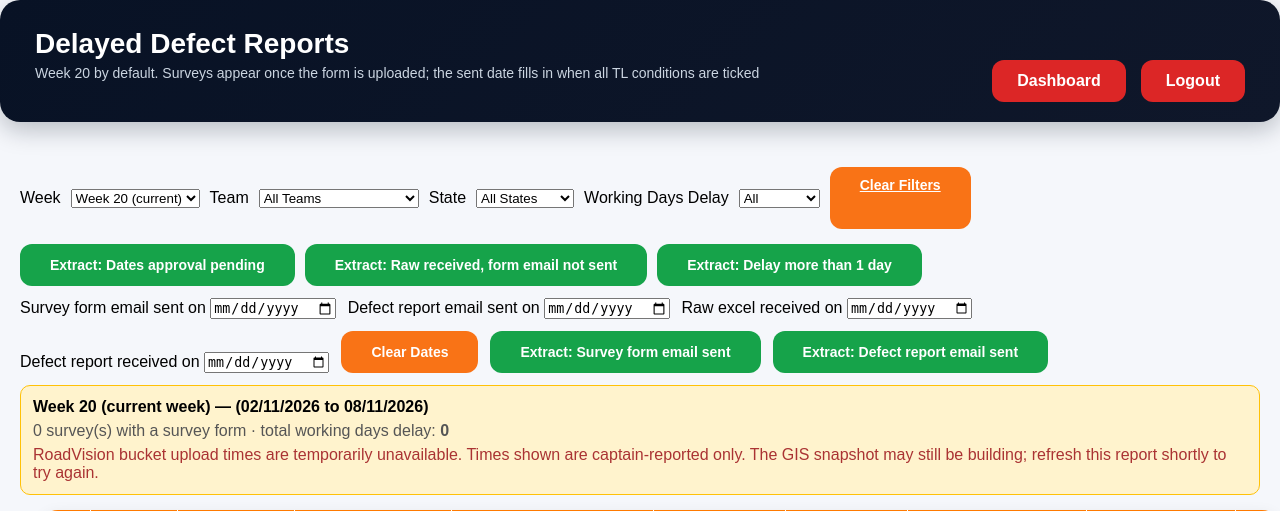
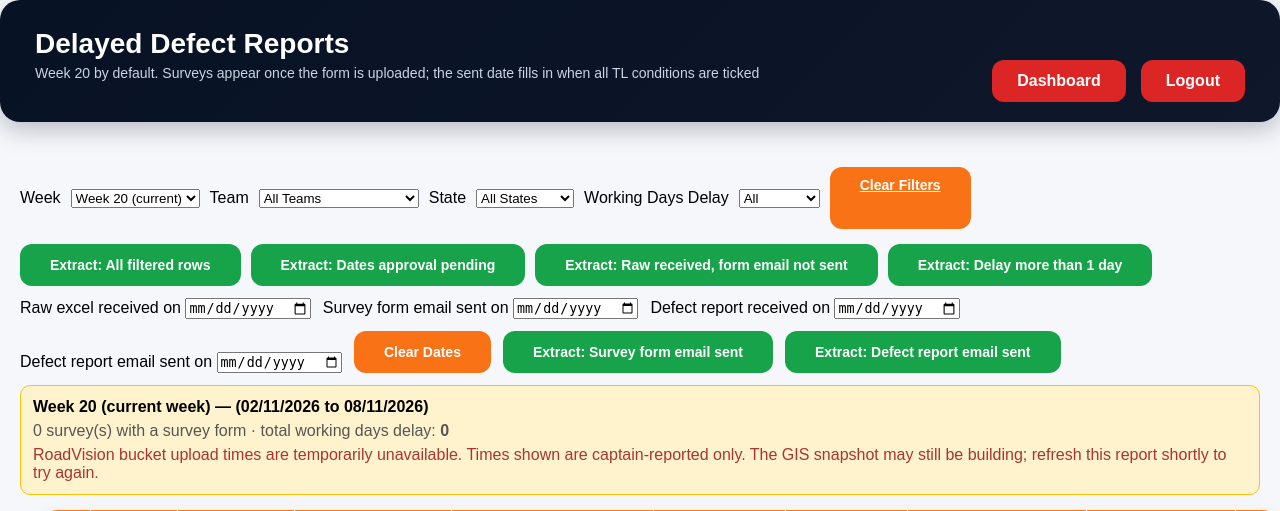
Before and after one commit to pranay3024/VIAMA, a Flask app: page /admin/delayed-surveys in a window 1280 px wide. Shown: the top 511 px of the page. Run offline with Flask 3, Linux system fonts and the light colour scheme; the visitor is signed in with stand-in values (Sample User, id 1); data that the repository does not hold is empty; some libraries are stand-ins or nearby versions.

Commit message:
column add

```diff
--- a/routes/admin.py
+++ b/routes/admin.py
@@ -786,7 +786,10 @@ def delayed_surveys():
     # itself does not change.
     extract_kind = request.args.get("extract")
     if request.args.get("format") == "text" and extract_kind:
-        if extract_kind == "raw_sent":
+        if extract_kind == "filtered":
+            rows = list(delayed)
+            lines = [f"{s.section_no}_Cycle{s.cycle_no}" for s in rows]
+        elif extract_kind == "raw_sent":
             rows = [s for s in delayed if s.raw_video_email_sent_at]
             lines = [f"{s.section_no}_Cycle{s.cycle_no}" for s in rows]
         elif extract_kind == "defect_sent":
--- a/templates/admin/delayed_surveys.html
+++ b/templates/admin/delayed_surveys.html
@@ -64,6 +64,7 @@
         </form>
 
         <div style="display:flex;flex-wrap:wrap;align-items:center;gap:10px;margin:12px 0;">
+            <button type="button" class="search-btn extract-btn" data-url="{{ url_for('admin.delayed_surveys', **dict(request.args, extract='filtered', format='text')) }}">Extract: All filtered rows</button>
             <button type="button" class="search-btn extract-btn" data-url="{{ url_for('admin.delayed_surveys', **dict(request.args, extract='dates_pending', format='text')) }}">Extract: Dates approval pending</button>
             <button type="button" class="search-btn extract-btn" data-url="{{ url_for('admin.delayed_surveys', **dict(request.args, extract='raw_no_form_email', format='text')) }}">Extract: Raw received, form email not sent</button>
             <button type="button" class="search-btn extract-btn" data-header="1" data-url="{{ url_for('admin.delayed_surveys', **dict(request.args, extract='delay_over_1', format='text')) }}">Extract: Delay more than 1 day</button>
@@ -76,17 +77,17 @@
                 <input type="hidden" name="{{ key }}" value="{{ value }}">
                 {% endif %}
             {% endfor %}
+            <label>Raw excel received on
+                <input type="date" name="raw_received_date" value="{{ raw_received_date }}" onchange="this.form.submit()">
+            </label>
             <label>Survey form email sent on
                 <input type="date" name="raw_sent_date" value="{{ raw_sent_date }}" onchange="this.form.submit()">
             </label>
+            <label>Defect report received on
+                <input type="date" name="defect_received_date" value="{{ defect_received_date }}" onchange="this.form.submit()">
+            </label>
             <label>Defect report email sent on
                 <input type="date" name="defect_sent_date" value="{{ defect_sent_date }}" onchange="this.form.submit()">
-            </label>
-            <label>Raw excel received on
-                <input type="date" name="raw_received_date" value="{{ raw_received_date }}" onchange="this.form.submit()">
-            </label>
-            <label>Defect report received on
-                <input type="date" name="defect_received_date" value="{{ defect_received_date }}" onchange="this.form.submit()">
             </label>
             <button type="button" class="search-btn" onclick="this.form.raw_sent_date.value='';this.form.defect_sent_date.value='';this.form.raw_received_date.value='';this.form.defect_received_date.value='';this.form.submit();">Clear Dates</button>
             <button type="button" class="search-btn extract-btn" data-url="{{ url_for('admin.delayed_surveys', **dict(request.args, extract='raw_sent', format='text')) }}">Extract: Survey form email sent</button>
```
